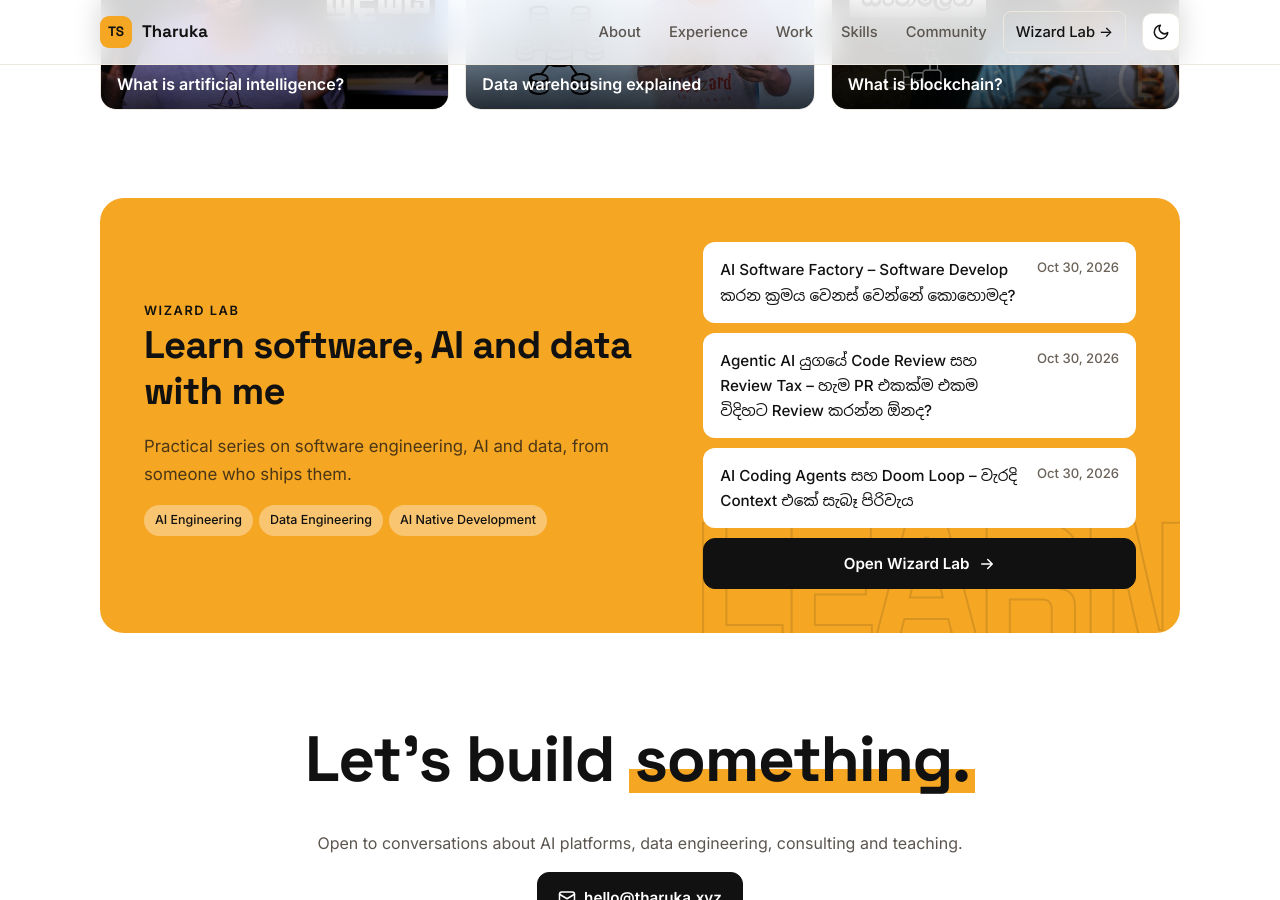
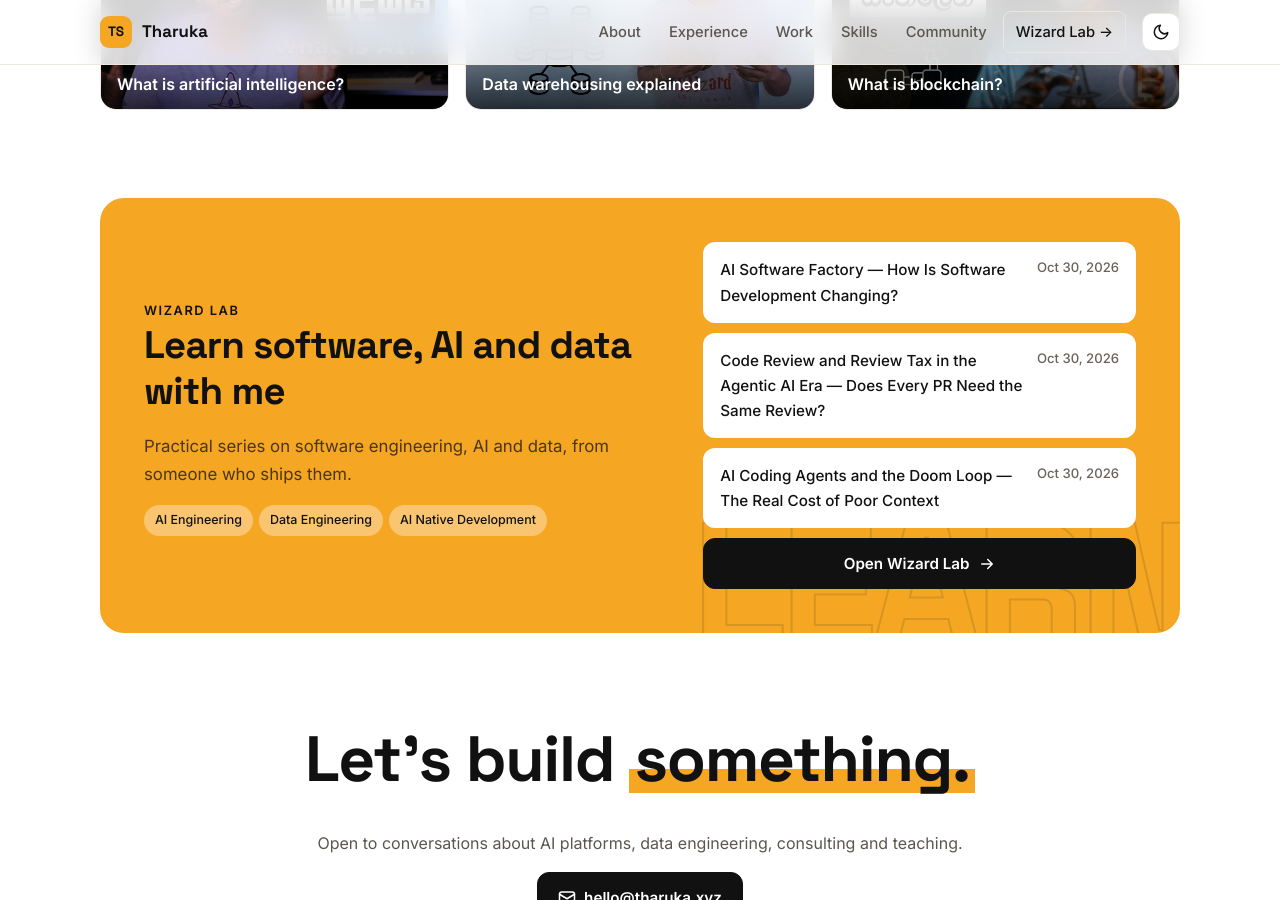
Before and after one commit to TharukaVishwajith/tharukavishwajith.github.io, a Jekyll site: the page built from index.html, in a window 1280 px wide and 900 px high, scrolled down 8405 px. Built offline with Jekyll 4.4.1, drawn with Linux system fonts in a browser that asks for light colours.

Commit message:
Show English articles in the homepage learning section

```diff
--- a/index.html
+++ b/index.html
@@ -257,14 +257,14 @@
             </ul>
           </div>
           <div class="learn-latest">
-            {% assign latest = site.articles | where: 'lang', 'si' | sort: "date" | reverse %}
+            {% assign latest = site.articles | where: 'lang', 'en' | sort: "date" | reverse %}
             {% for a in latest limit: 3 %}
             <a class="latest-item" href="{{ a.url | relative_url }}">
               <span>{{ a.title }}</span>
               <span class="muted">{{ a.date | date: "%b %-d, %Y" }}</span>
             </a>
             {% endfor %}
-            <a class="btn btn-primary" href="{{ site.learn.url | relative_url }}">Open {{ site.learn.name }} {% include icon.html name="arrow" %}</a>
+            <a class="btn btn-primary" href="{{ site.data.learn_ui.en.home | relative_url }}">Open {{ site.learn.name }} {% include icon.html name="arrow" %}</a>
           </div>
         </div>
       </div>
--- a/tools/test_bilingual.py
+++ b/tools/test_bilingual.py
@@ -117,7 +117,8 @@ class BilingualPages(unittest.TestCase):
         page = Page("/")
         articles = [a["href"] for a in page.attrs("a") if re.match(r"^/learn/(?:en/)?ai-native-development/", a.get("href", ""))]
         self.assertEqual(len(articles), 3)
-        self.assertTrue(all(url.startswith("/learn/ai-native-development/") for url in articles))
+        self.assertTrue(page.attrs("a", href="/learn/en/", **{"class": "btn btn-primary"}))
+        self.assertTrue(all(url.startswith("/learn/en/ai-native-development/") for url in articles))
 
 
 if __name__ == "__main__":
```
Also changed, not shown: docs/writing-articles.md (+1 -1 lines).
